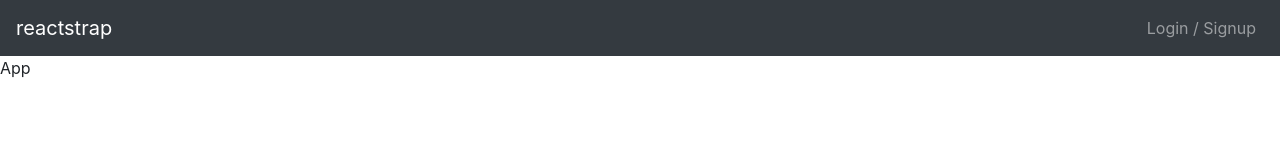
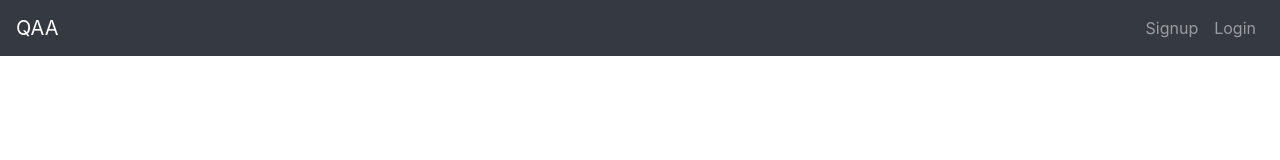
Before and after one commit to s-xync/qaa-question-everything, a React (Create React App) app in the folder qaa-question-everything-client/: page /login in a window 1280 px wide. Shown: the top 160 px of the page. Built offline with nearby package versions, Linux system fonts and the light colour scheme.

Commit message:
small changes to navbar

```diff
--- a/qaa-question-everything-client/src/components/app.jsx
+++ b/qaa-question-everything-client/src/components/app.jsx
@@ -1,5 +1,5 @@
 import React, { Component } from 'react';
-import NavBar from './navBar.jsx';
+import NavBar from './navBar';
 
 class App extends Component {
   render(){
--- a/qaa-question-everything-client/src/components/navBar.jsx
+++ b/qaa-question-everything-client/src/components/navBar.jsx
@@ -1,41 +1,28 @@
 import React, { Component } from 'react';
-import { Collapse, Navbar, NavbarToggler, NavbarBrand, Nav, NavItem, NavLink } from 'reactstrap';
+import { NavbarBrand, NavItem, NavLink } from 'reactstrap';
 import { Link } from 'react-router-dom';
-import { connect } from 'react-redux';
-import propTypes from 'prop-types';
-import { toggleIsOpen } from '../actions';
 
 class NavBar extends Component {
-  toggle = () => {
-    this.props.toggleIsOpen();
-  }
-
   render(){
     return(
-      <div>
-        <Navbar color="dark" dark expand="md">
-          <NavbarBrand tag={Link} to="/">reactstrap</NavbarBrand>
-          <NavbarToggler onClick={this.toggle} />
-          <Collapse isOpen={this.props.isOpen} navbar>
-            <Nav className="ml-auto" navbar>
-              <NavItem>
-                <NavLink tag={Link} to="/account">Login / Signup</NavLink>
-              </NavItem>
-            </Nav>
-          </Collapse>
-        </Navbar>
-      </div>
+      <nav className="navbar fixed-top navbar-expand-lg navbar-dark bg-dark">
+        <NavbarBrand tag={Link} to="/">QAA</NavbarBrand>
+        <button className="navbar-toggler" type="button" data-toggle="collapse" data-target="#navbarNav" aria-controls="navbarNav" aria-expanded="false" aria-label="Toggle navigation">
+          <span className="navbar-toggler-icon"></span>
+        </button>
+        <div className="collapse navbar-collapse" id="navbarNav">
+          <ul className="navbar-nav ml-auto">
+            <NavItem>
+              <NavLink tag={Link} to="/signup">Signup</NavLink>
+            </NavItem>
+            <NavItem>
+              <NavLink tag={Link} to="/login">Login</NavLink>
+            </NavItem>
+          </ul>
+        </div>
+      </nav>
     );
   }
 }
 
-NavBar.propTypes = {
-  isOpen : propTypes.bool.isRequired,
-  toggleIsOpen : propTypes.func.isRequired
-};
-
-const mapStateToProps = (state) => ({
-  isOpen : state.navBar.isOpen
-});
-
-export default connect(mapStateToProps,{ toggleIsOpen })(NavBar);
+export default NavBar;
```
